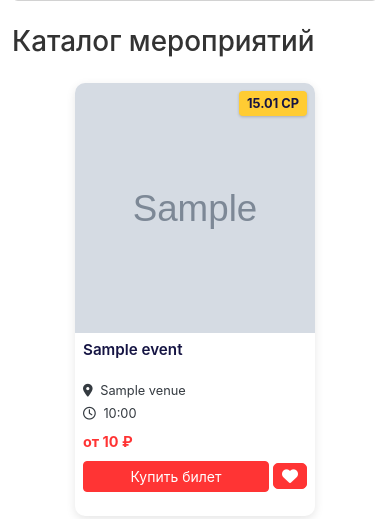
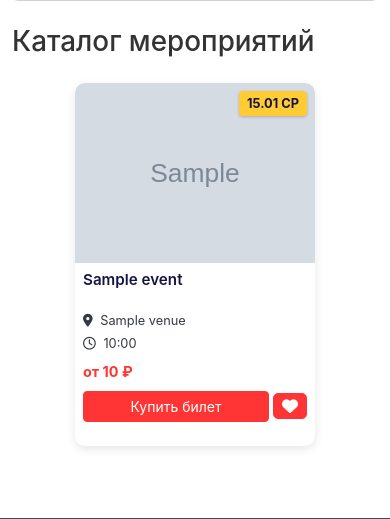
Before and after one commit to Officer88/tik_mak, a Flask app: page /events in a window 390 px wide. Shown: the part 919-1438 px from the top of the page. Run offline with Flask 3, Linux system fonts and the light colour scheme; data comes from the database, SQL or seed files in the repository; tables that the repository leaves empty hold one stand-in row (values such as "Sample post"); grey boxes marked "Sample" are stand-in pictures; some libraries are stand-ins or nearby versions.

Commit message:
Reduce event image height
Replit-Commit-Author: Agent
Replit-Commit-Session-Id: b68f5f71-f5cb-4914-b00e-5085bf7c9dd5
Replit-Commit-Screenshot-Url: https://storage.googleapis.com/screenshot-production-us-central1/8fd244ac-9cbf-4837-abb7-edaa35c73ee7/bd48045c-d673-4612-aadb-e4128be0c064.jpg

```diff
--- a/static/css/style.css
+++ b/static/css/style.css
@@ -256,7 +256,7 @@ body {
 .event-img-container {
     position: relative;
     overflow: hidden;
-    height: 320px; /* Увеличиваем высоту для вертикальных изображений */
+    height: 210px; /* Уменьшаем высоту изображения примерно на треть от 320px */
     flex-shrink: 0;
 }
 
@@ -640,7 +640,7 @@ body {
     }
 
     .event-img-container {
-        height: 250px;
+        height: 180px;
     }
 
     .event-card-body {
```
Also changed, not shown: attached_assets/image_1743675994513.png (added).
